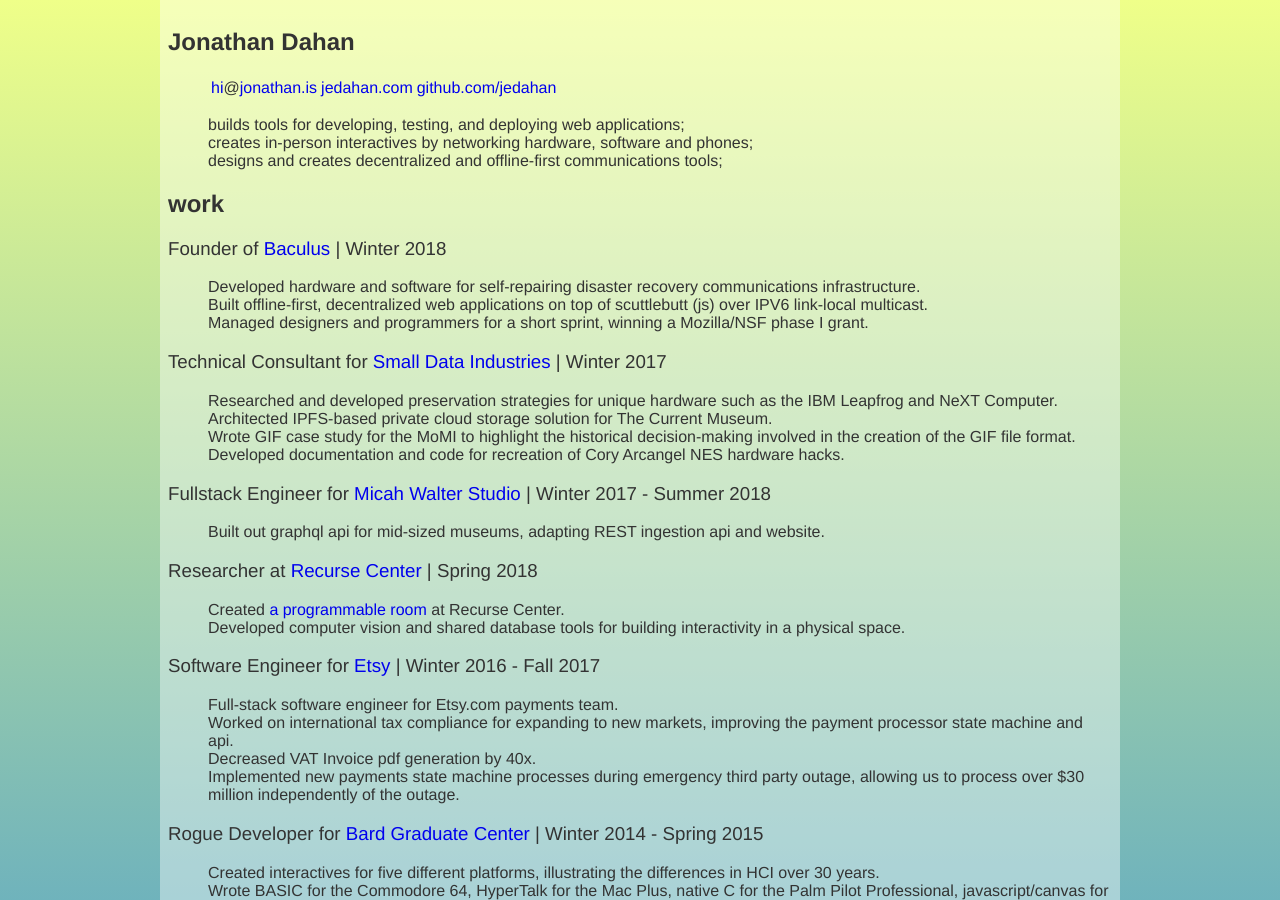
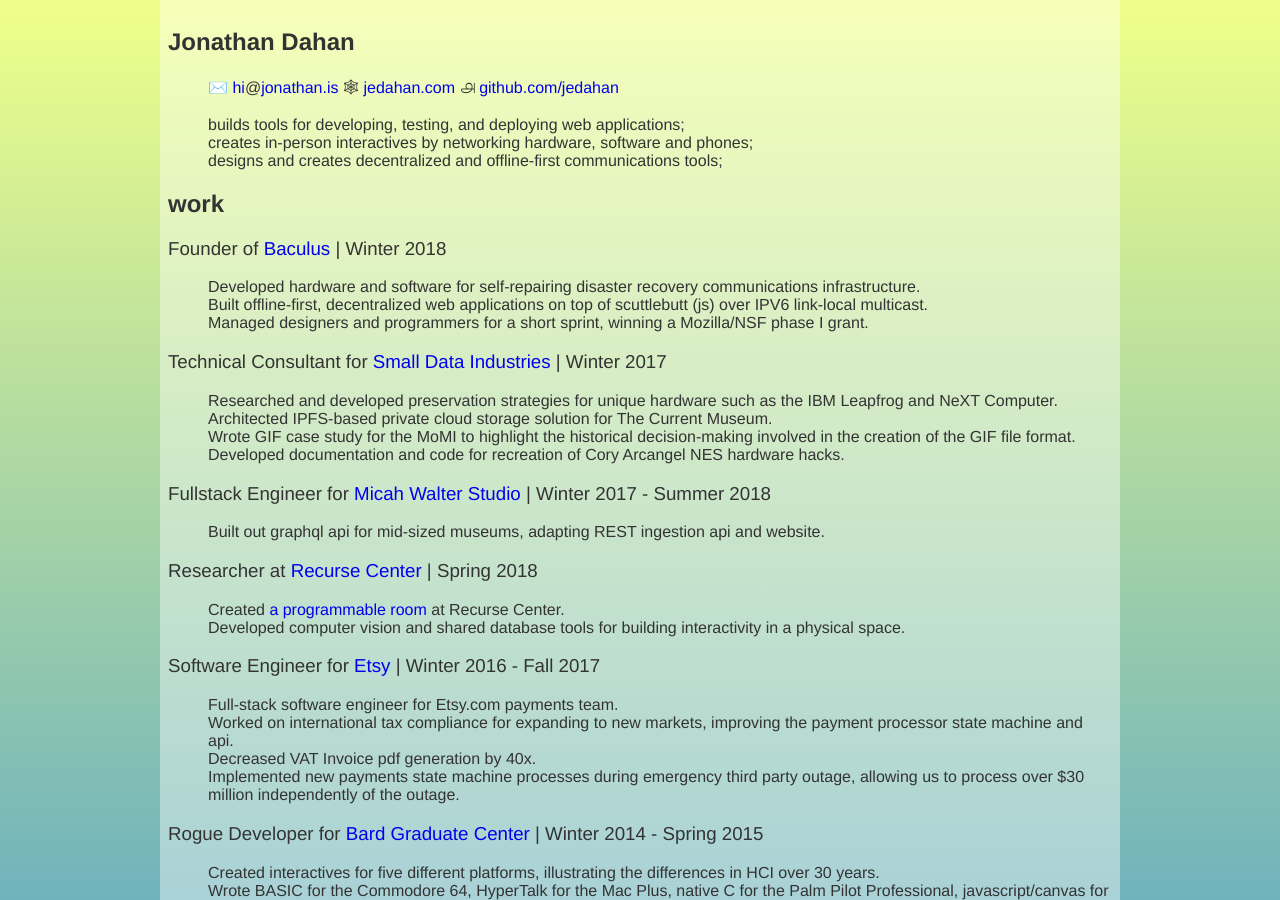
Before and after one commit to jedahan/jedahan.github.com, a Jekyll site: the page built from resume/index.md, in a window 1280 px wide and 900 px high. Built offline with Jekyll 4.4.1, drawn with Linux system fonts in a browser that asks for light colours; our own code applies the rules of GitHub Pages for plain Markdown files.

Commit message:
unicode separators

```diff
--- a/resume/index.md
+++ b/resume/index.md
@@ -4,7 +4,7 @@
 
 # Jonathan Dahan
 
-> [hi][resume]@[jonathan.is][] | [jedahan.com][] | [github.com/jedahan][]
+> ✉️ [hi][resume]@[jonathan.is][]  🕸 [jedahan.com][] ௮ [github.com/jedahan][]
 
 - builds tools for developing, testing, and deploying web applications;
 - creates in-person interactives by networking hardware, software and phones;
```
